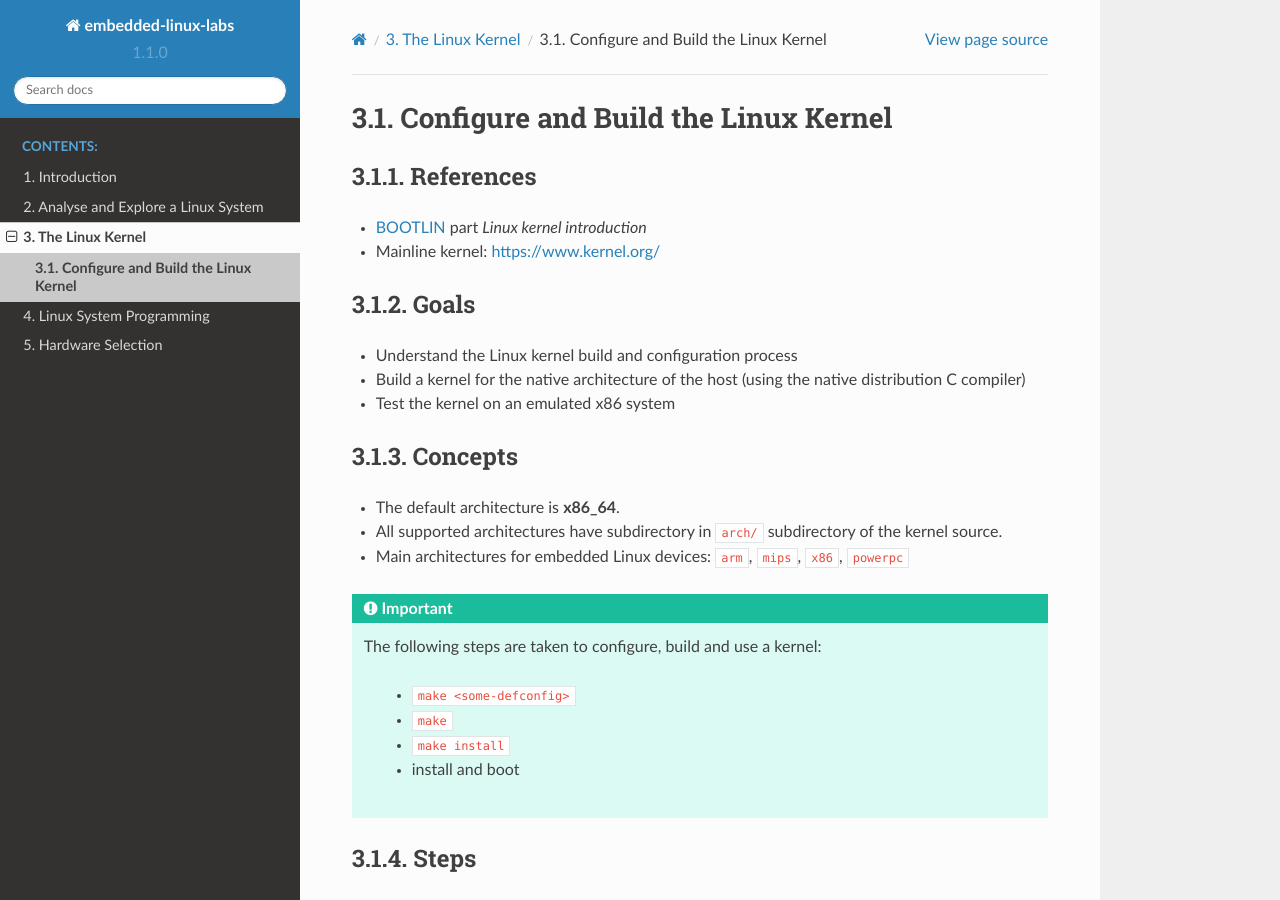
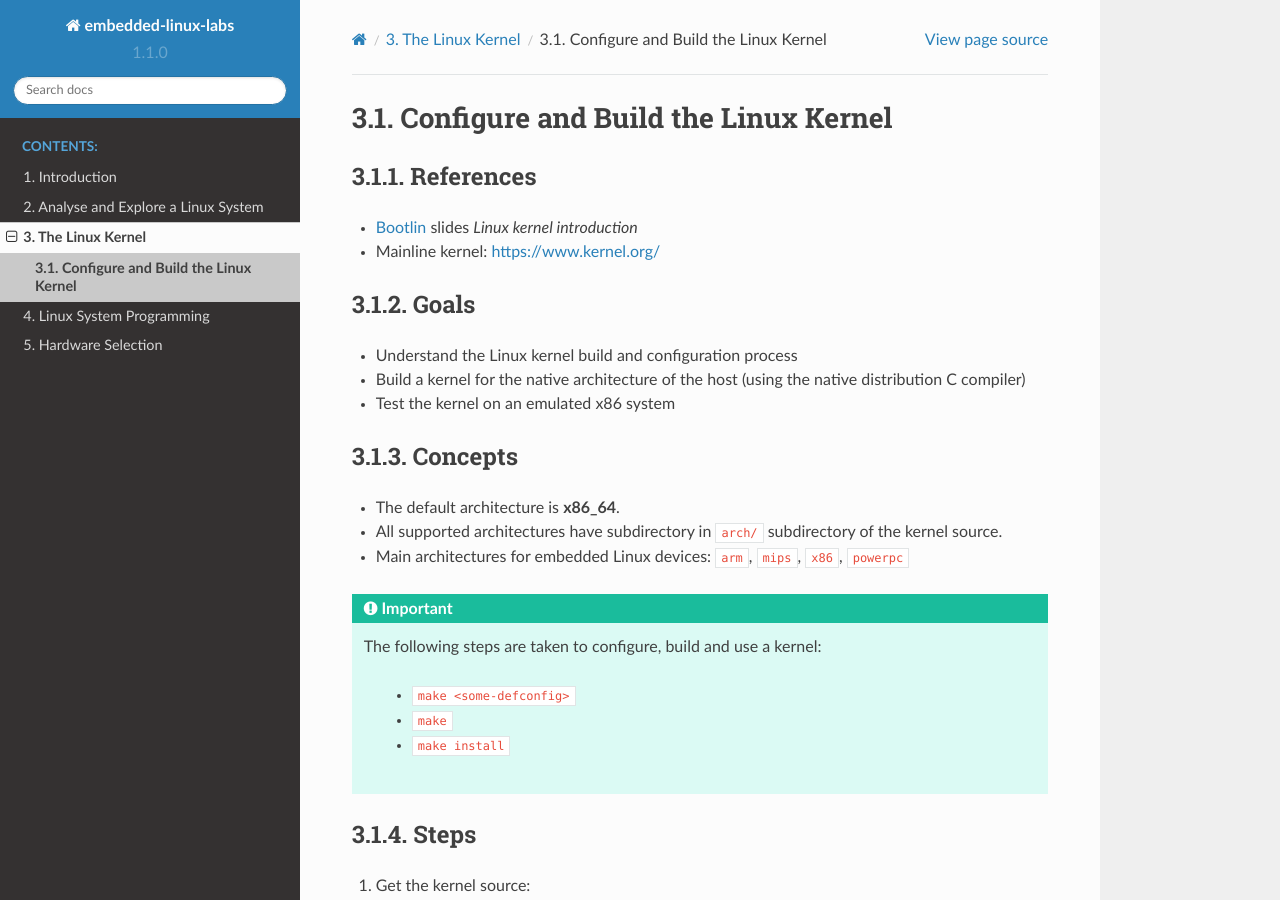
Before and after one commit to pmariman/embedded-linux-labs, a Sphinx documentation site: the page built from docs/source/lab-kernel-01.rst, in a window 1280 px wide and 900 px high. Built offline with Sphinx 7.4.7 and the Read the Docs theme 2.0.0, drawn with Linux system fonts in a browser that asks for light colours.

Commit message:
update lab kernel 1

```diff
--- a/docs/source/lab-kernel-01.rst
+++ b/docs/source/lab-kernel-01.rst
@@ -1,10 +1,12 @@
 Configure and Build the Linux Kernel
 ====================================
+
+.. _Bootlin: https://bootlin.com/doc/training/embedded-linux/embedded-linux-slides.pdf
 
 
 References
 ----------
-* `BOOTLIN <https://bootlin.com/doc/training/embedded-linux/embedded-linux-slides.pdf>`_ part *Linux kernel introduction*
+* Bootlin_ slides *Linux kernel introduction*
 * Mainline kernel: https://www.kernel.org/
 
 
@@ -27,7 +29,6 @@ Concepts
         * ``make <some-defconfig>``
         * ``make``
         * ``make install``
-        * install and boot
 
 
 Steps
```
